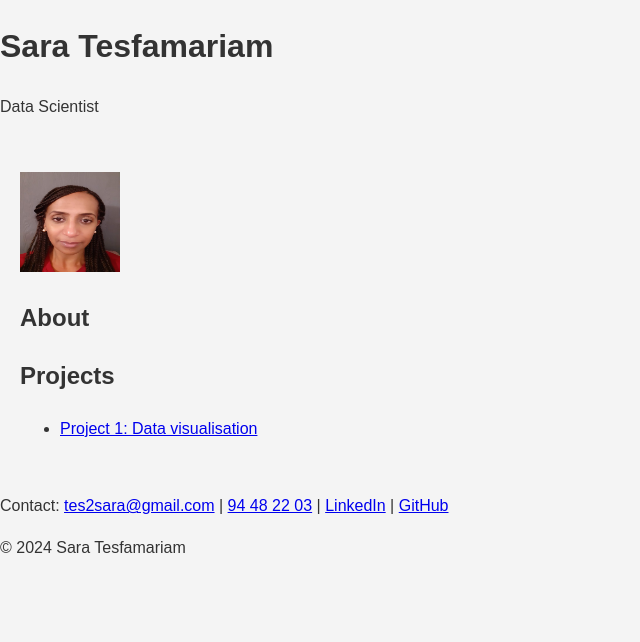
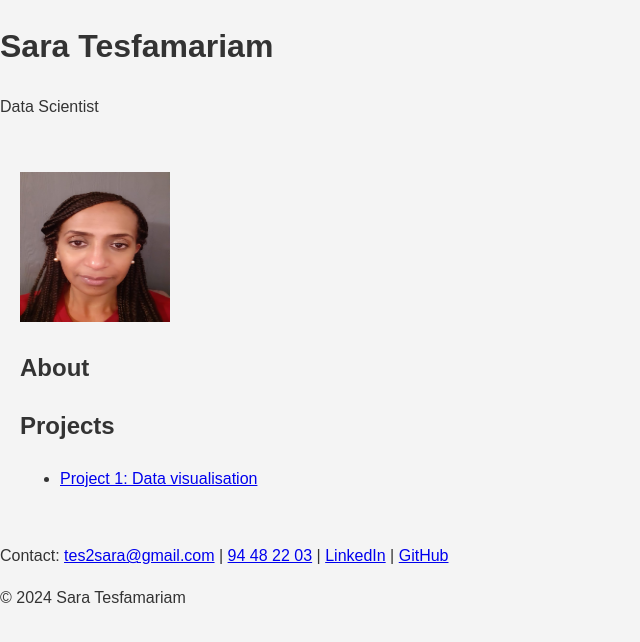
Before and after one commit to tes2sara/sara_tesfamariam, a Jekyll site: the page built from index.md, in a window 1280 px wide. Shown: the top 642 px of the page, without its empty margins (0-640 px from the left). Built offline with Jekyll 4.4.1, drawn with Linux system fonts in a browser that asks for light colours; Markdown is read by kramdown in place of the engine named in the settings.

Commit message:
Update index.md

```diff
--- a/index.md
+++ b/index.md
@@ -2,7 +2,7 @@
 layout: default
 title: Home
 ---
-![Profile](https://github.com/tes2sara/sara_tesfamariam/blob/main/Profile.jpg?raw=true){:height="100px" width="100px"}
+![Profile](https://github.com/tes2sara/sara_tesfamariam/blob/main/Profile.jpg?raw=true){:height="150px" width="150px"}
 
 ## About
 
```
